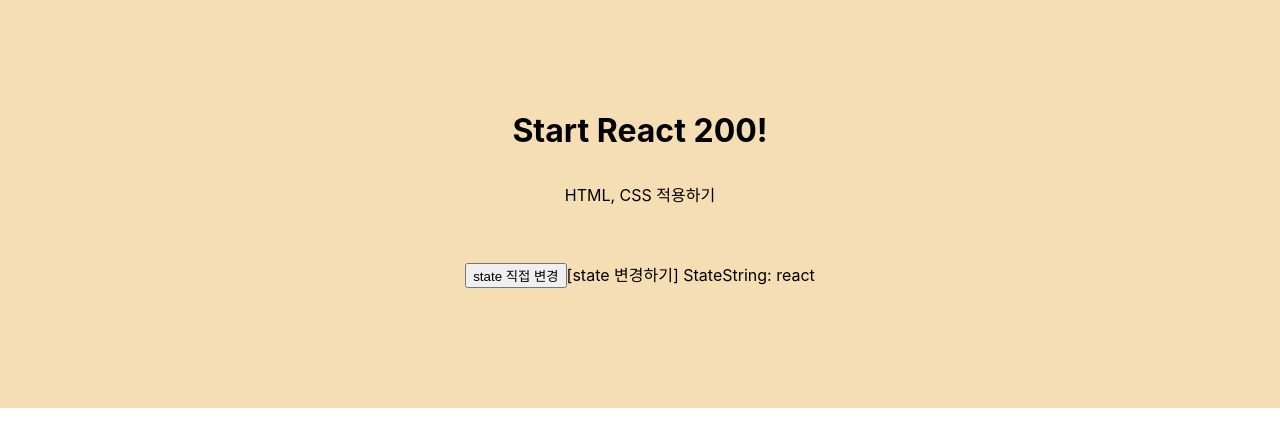
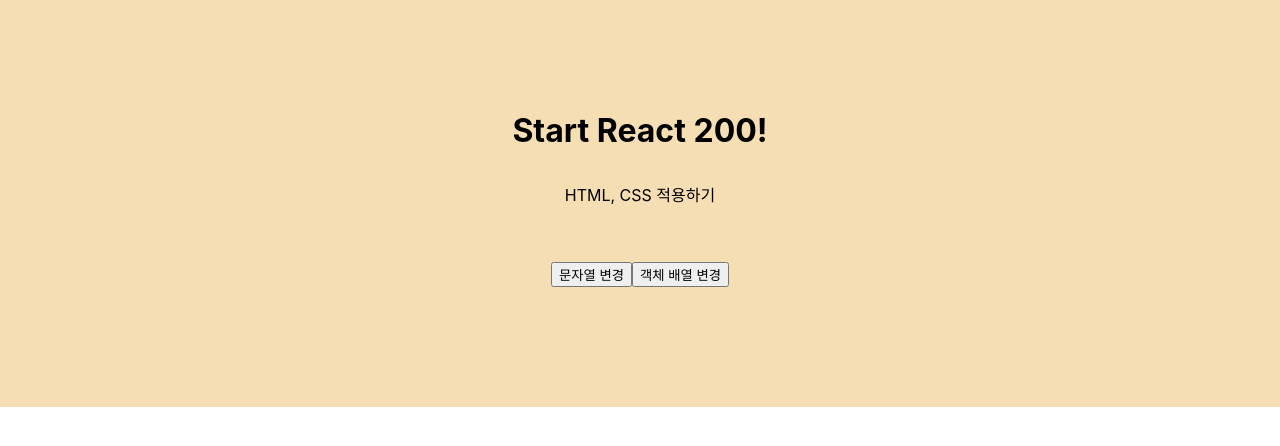
Before and after one commit to dev-chloe/hangout-react200, a React (Create React App) app: page / in a window 1280 px wide. Shown: the top 446 px of the page. Built offline with nearby package versions, Linux system fonts and the light colour scheme.

Commit message:
react200 초급027

```diff
--- a/src/App.js
+++ b/src/App.js
@@ -1,13 +1,13 @@
 import React from 'react';
 import './App.css';
-import ForceUpdate from './R026_ForceUpdate';
+import ComponentClass from './R027_ComponentClass';
 
 function App() {
   return (
     <div>
       <h1>Start React 200!</h1>
       <p>HTML, CSS 적용하기</p>
-      <ForceUpdate />
+      <ComponentClass />
     </div>
   );
 }
--- /dev/null
+++ b/src/R027_ComponentClass.js
@@ -0,0 +1,35 @@
+import{ Component } from "react";
+
+class R027_ComponentClass extends Component {
+  constructor (props) {
+    super(props);
+    this.state = {
+      StateString: 'react',
+      StateArrayObj: ['react', {react: '200'}]
+    }
+  }
+
+  buttonClick = (type) => {
+    if(type === 'String') {
+      this.setState({ StateString: 'react'});
+    } else {
+      this.setState({ StateArrayObj: ['react', { react: '200'}]});
+    }
+  }
+
+  render () {
+    console.log('render() 실행')
+    return (
+      <div>
+        <button onClick={ e => this.buttonClick('String')}>문자열 변경</button>
+        <button onClick={ e => this.buttonClick('ArrayObject')}>객체 배열 변경</button>
+        {/*
+          setState() 함수로 실행한 값은 이전에 있떤 state 변수값과 동일하더라도 Component 에서는
+          새로운 state 변수가 같은 이름으로 생성됐다고 인식한다.
+        */}
+      </div>
+    )
+  }
+}
+
+export default R027_ComponentClass;
```
